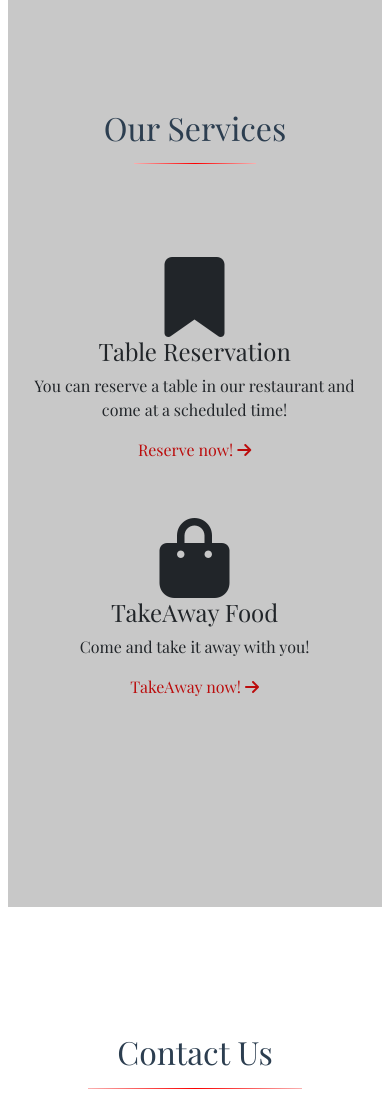
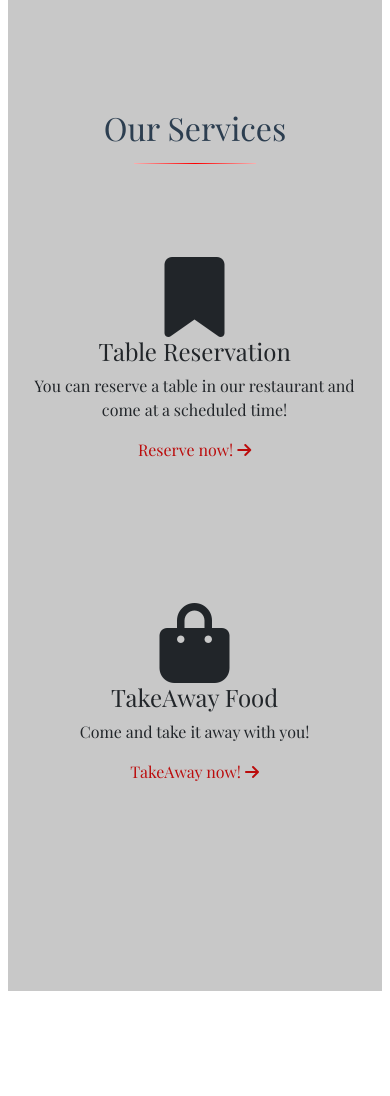
Before and after one commit to dasrajanraj/dasrajanraj.github.io, a PHP site: page / in a window 390 px wide. Shown: the part 3376-4472 px from the top of the page. Run offline with PHP 8.4, Linux system fonts and the light colour scheme; some libraries are stand-ins or nearby versions.

Commit message:
Update style.css

```diff
--- a/component/css/style.css
+++ b/component/css/style.css
@@ -496,6 +496,9 @@ td > .first{
     .aboutUs-image{
         padding:0;
     }
+    .takeawaycontent{
+        margin-top: 10vh;
+    }
     .page{
         margin: 2px 5px ;
         border: 1px solid #bdc3c7;
```
